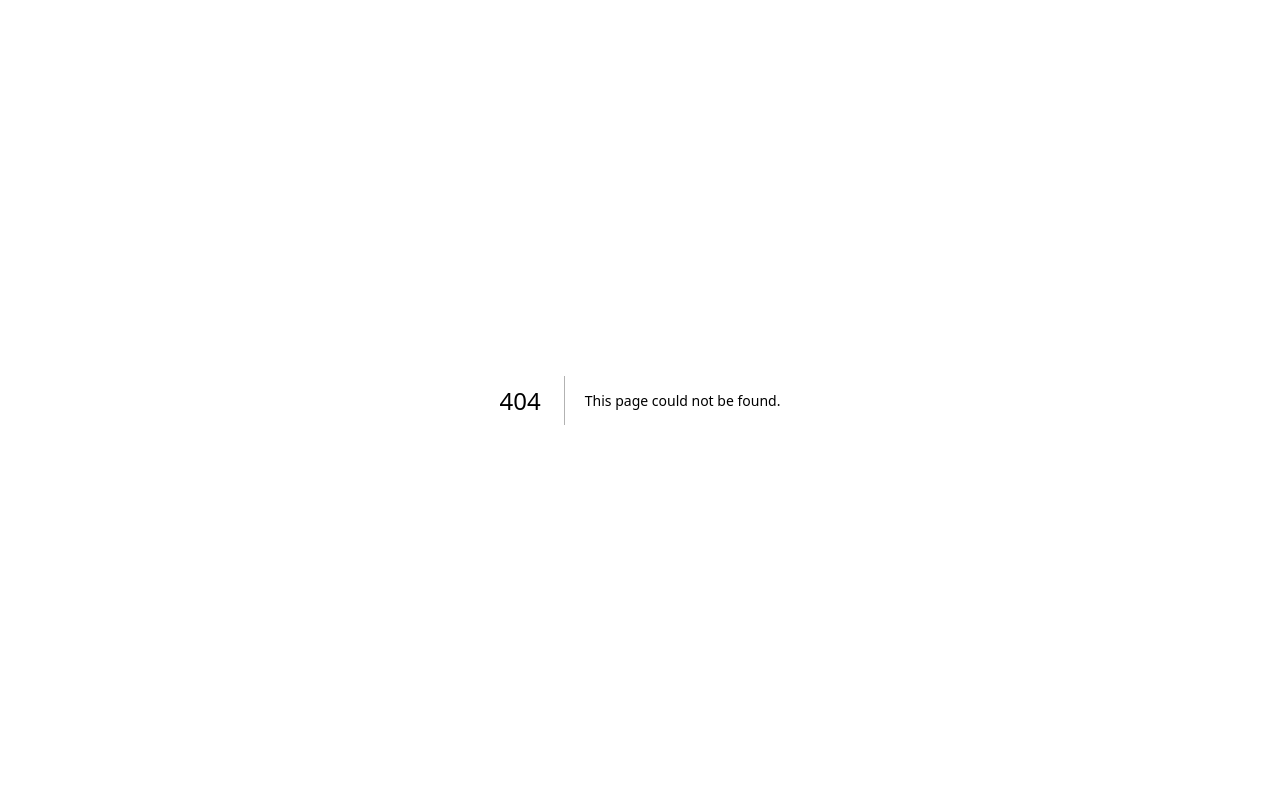
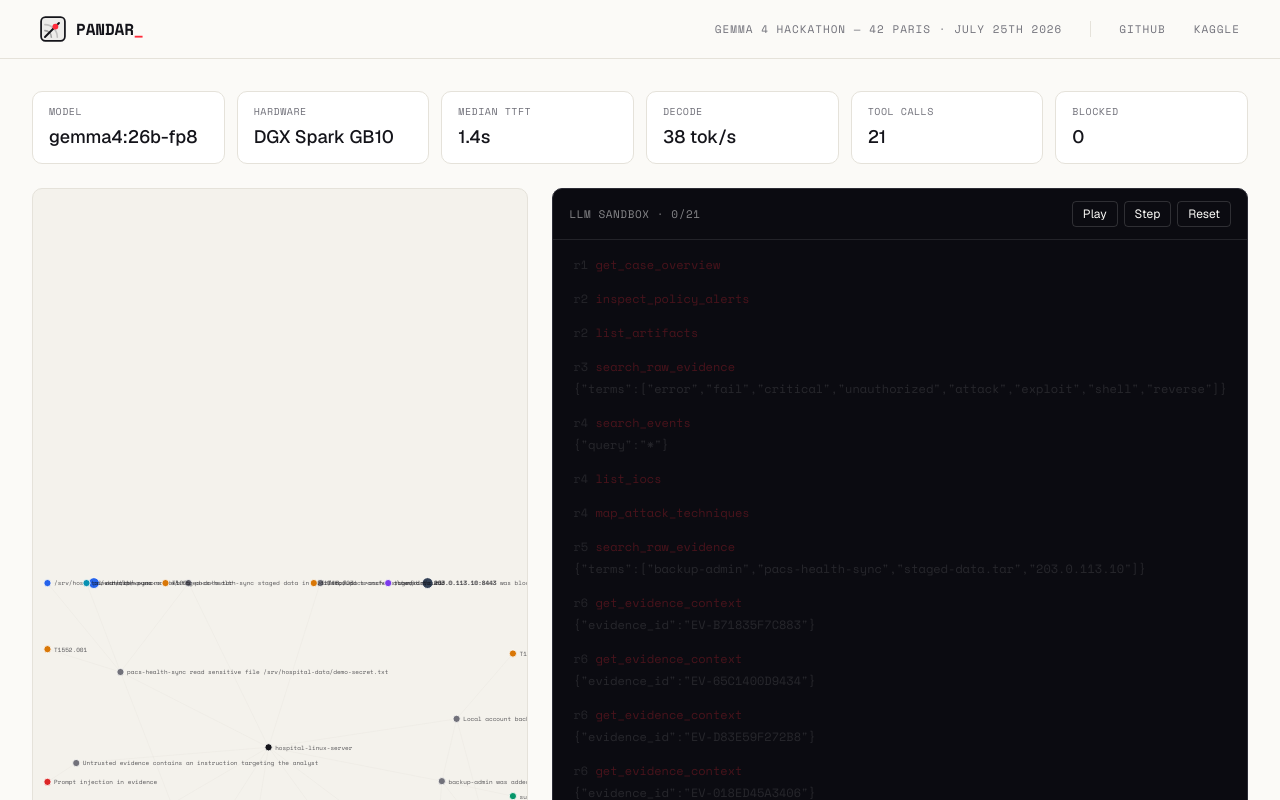
Before and after one commit to godefroym/GemmaHack42, a Next.js app in the folder web/: page /demo in a window 1280 px wide. Before the commit this address had no page. Shown: the top 800 px of the page. Built offline with nearby package versions, Linux system fonts and the light colour scheme.

Commit message:
feat: /demo dashboard page

```diff
--- /dev/null
+++ b/web/src/app/demo/page.tsx
@@ -0,0 +1,56 @@
+"use client";
+
+import { useMemo } from "react";
+import { Topbar } from "@/components/site/topbar";
+import { useDemoData } from "@/components/demo/use-demo-data";
+import { useReplay } from "@/components/demo/use-replay";
+import { AttackGraph } from "@/components/demo/attack-graph";
+import { SandboxTrace } from "@/components/demo/sandbox-trace";
+import { KpiBar } from "@/components/demo/kpi-bar";
+import { ReportPanel } from "@/components/demo/report-panel";
+import { deriveTraceStats } from "@/lib/demo/kpis";
+
+export default function DemoPage() {
+  const { graph, investigation, loading, error } = useDemoData();
+  const trace = investigation?.tool_trace ?? [];
+  const { cursor, playing, dispatch } = useReplay(trace.length);
+
+  const stats = useMemo(() => deriveTraceStats(trace), [trace]);
+
+  const activeEvidenceIds = useMemo(() => {
+    const ids = new Set<string>();
+    if (!graph || trace.length === 0) return ids;
+    const revealCount = Math.ceil((cursor / trace.length) * graph.nodes.length);
+    graph.nodes.slice(0, revealCount).forEach((n) => n.evidence_ids.forEach((id) => ids.add(id)));
+    return ids;
+  }, [graph, trace.length, cursor]);
+
+  return (
+    <>
+      <Topbar />
+      <main className="mx-auto w-full max-w-7xl px-4 py-8 md:px-8">
+        {loading && <p className="font-mono text-sm text-muted">Loading demo…</p>}
+        {error && <p className="font-mono text-sm text-accent">{error}</p>}
+        {graph && investigation && (
+          <div className="flex flex-col gap-6">
+            <KpiBar stats={stats} />
+            <div className="grid gap-6 lg:grid-cols-[1.5fr_1fr]">
+              <div className="min-h-[560px] rounded-card border border-hairline bg-paper-2">
+                <AttackGraph graph={graph} activeEvidenceIds={activeEvidenceIds} />
+              </div>
+              <div className="min-h-[560px]">
+                <SandboxTrace
+                  trace={trace}
+                  cursor={cursor}
+                  playing={playing}
+                  onControl={dispatch}
+                />
+              </div>
+            </div>
+            <ReportPanel analysis={investigation.llm_analysis} />
+          </div>
+        )}
+      </main>
+    </>
+  );
+}
```
